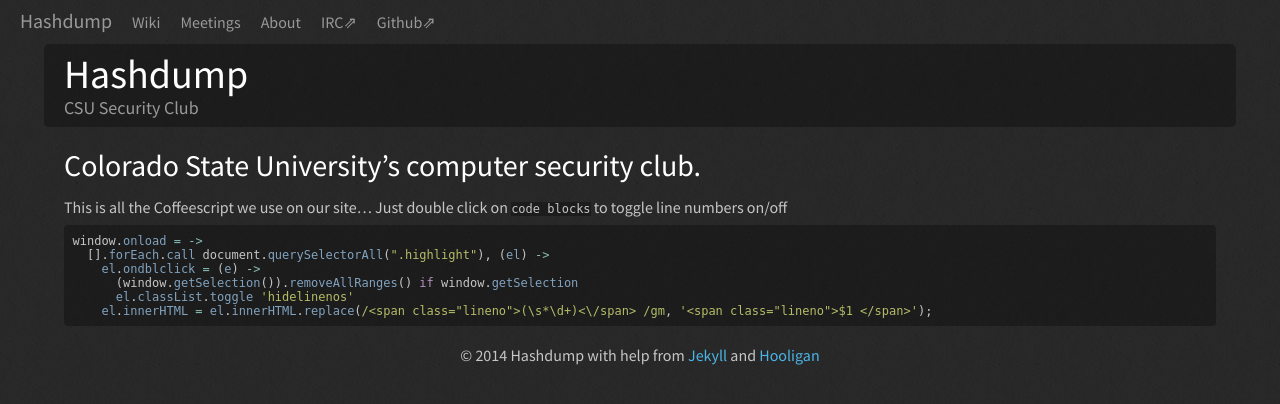
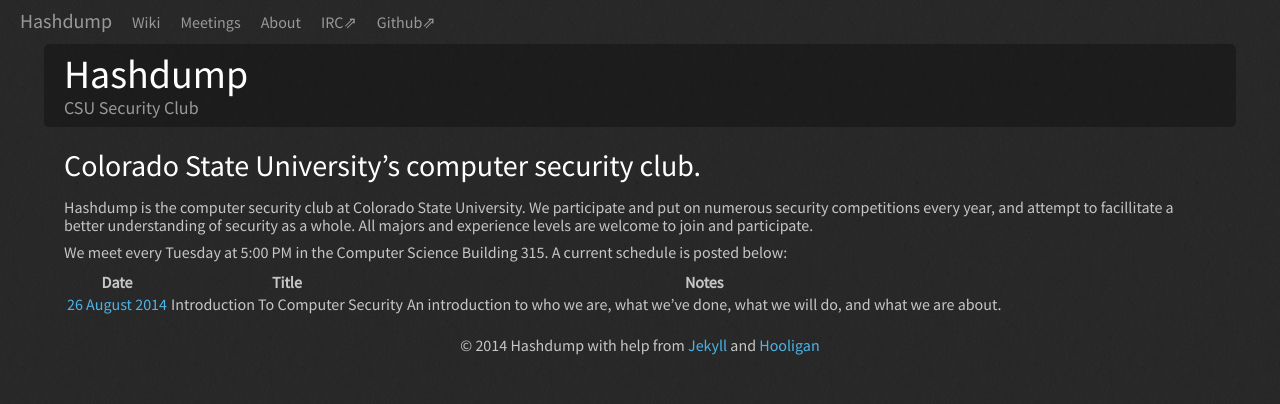
Before and after one commit to Hashdump/old-hashdump-site, a Jekyll site: the page built from index.md, in a window 1280 px wide. Shown: the top 404 px of the page. Built offline with Jekyll 4.4.1, drawn with Linux system fonts in a browser that asks for light colours; Markdown is read by kramdown in place of the engine named in the settings.

Commit message:
Initial main page import.

```diff
--- a/index.md
+++ b/index.md
@@ -4,14 +4,10 @@ overview: true
 ---
 ## Colorado State University's computer security club.
 
-This is all the Coffeescript we use on our site...
-Just double click on `code blocks` to toggle line numbers on/off
+Hashdump is the computer security club at Colorado State University. We participate and put on numerous security competitions every year, and attempt to facillitate a better understanding of security as a whole. All majors and experience levels are welcome to join and participate.
 
-~~~ coffeescript
-window.onload = ->
-  [].forEach.call document.querySelectorAll(".highlight"), (el) ->
-    el.ondblclick = (e) ->
-      (window.getSelection()).removeAllRanges() if window.getSelection
-      el.classList.toggle 'hidelinenos'
-    el.innerHTML = el.innerHTML.replace(/<span class="lineno">(\s*\d+)<\/span> /gm, '<span class="lineno">$1 </span>');
-~~~
+We meet every Tuesday at 5:00 PM in the Computer Science Building 315. A current schedule is posted below:
+
+| Date | Title | Notes |
+| ---- | ----- | ----- |{% for meeting in site.posts %}
+| [{{ meeting.date | date: "%-d %B %Y" }}]({{ meeting.url }}) | {{ meeting.title }} | {{ meeting.tagline }} |{% endfor %}
```
